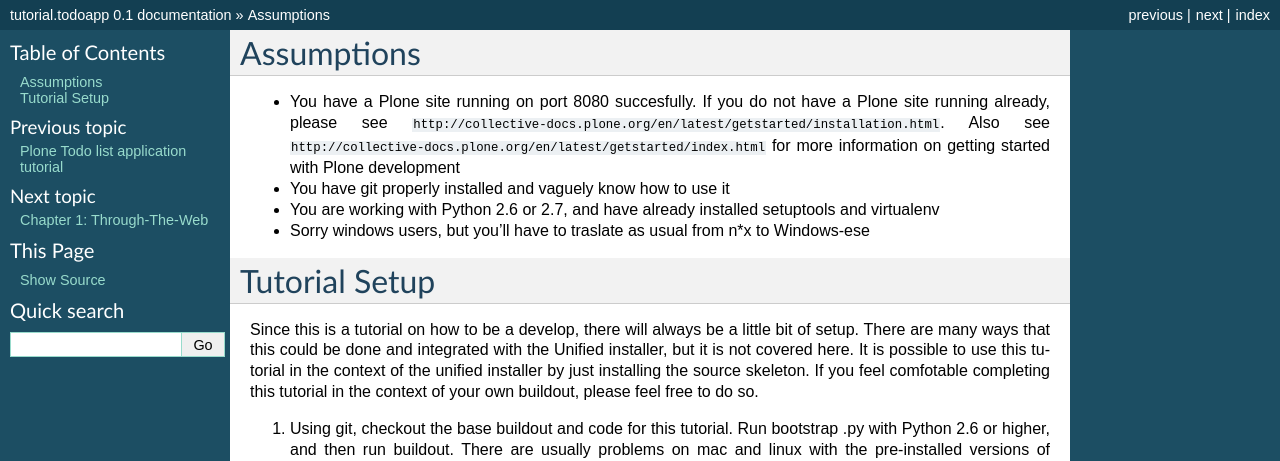
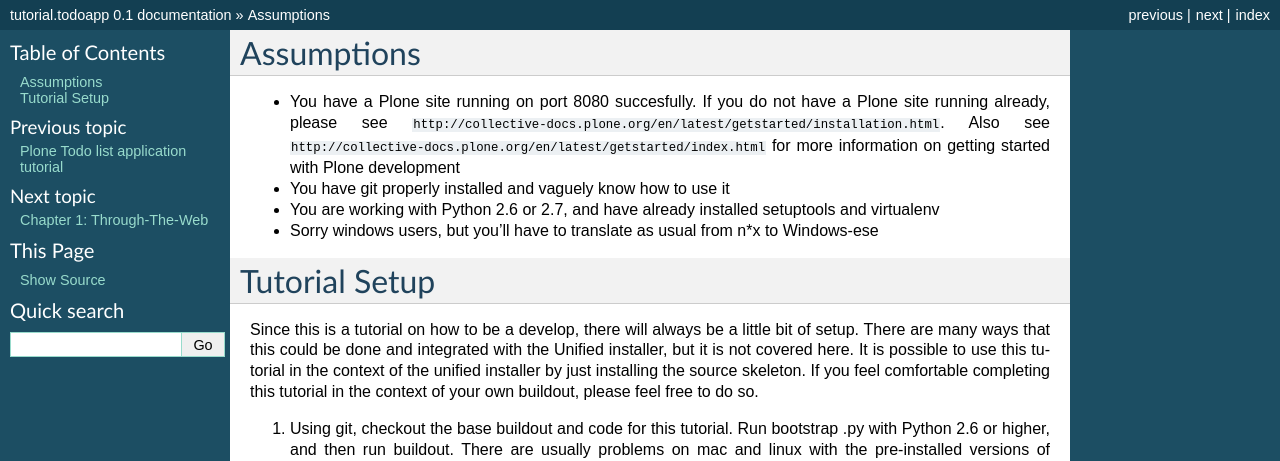
Before and after one commit to collective/tutorial.todoapp, a Sphinx documentation site: the page built from docs/chapter_0.rst, in a window 1280 px wide. Shown: the top 461 px of the page. Built offline with Sphinx 7.4.7, drawn with Linux system fonts in a browser that asks for light colours; pages that are not in the unit, such as notebooks, are missing from menus.

Commit message:
Fix typos

```diff
--- a/docs/chapter_0.rst
+++ b/docs/chapter_0.rst
@@ -12,13 +12,13 @@
 * You have a Plone site running on port 8080 succesfully. If you do not have a Plone site running already, please see ``http://collective-docs.plone.org/en/latest/getstarted/installation.html``. Also see ``http://collective-docs.plone.org/en/latest/getstarted/index.html`` for more information on getting started with Plone development
 * You have git  properly installed and vaguely know how to use it
 * You are working with Python 2.6 or 2.7, and have already installed setuptools and virtualenv
-* Sorry windows users, but you'll have to traslate as usual from n*x to Windows-ese
+* Sorry windows users, but you'll have to translate as usual from n*x to Windows-ese
 
 ==============
 Tutorial Setup
 ==============
 
-Since this is a tutorial on how to be a develop, there will always be a little bit of setup. There are many ways that this could be done and integrated with the Unified installer, but it is not covered here. It is possible to use this tutorial in the context of the unified installer by just installing the source skeleton. If you feel comfotable completing this tutorial in the context of your own buildout, please feel free to do so.
+Since this is a tutorial on how to be a develop, there will always be a little bit of setup. There are many ways that this could be done and integrated with the Unified installer, but it is not covered here. It is possible to use this tutorial in the context of the unified installer by just installing the source skeleton. If you feel comfortable completing this tutorial in the context of your own buildout, please feel free to do so.
 
 #. Using git, checkout the base buildout and code for this tutorial. Run bootstrap .py with Python 2.6 or higher, and then run buildout. There are usually problems on mac and linux with the pre-installed versions of python. If you run into issues, please see ``http://collective-docs.plone.org/en/latest/getstarted/installation.html``::
 
```
